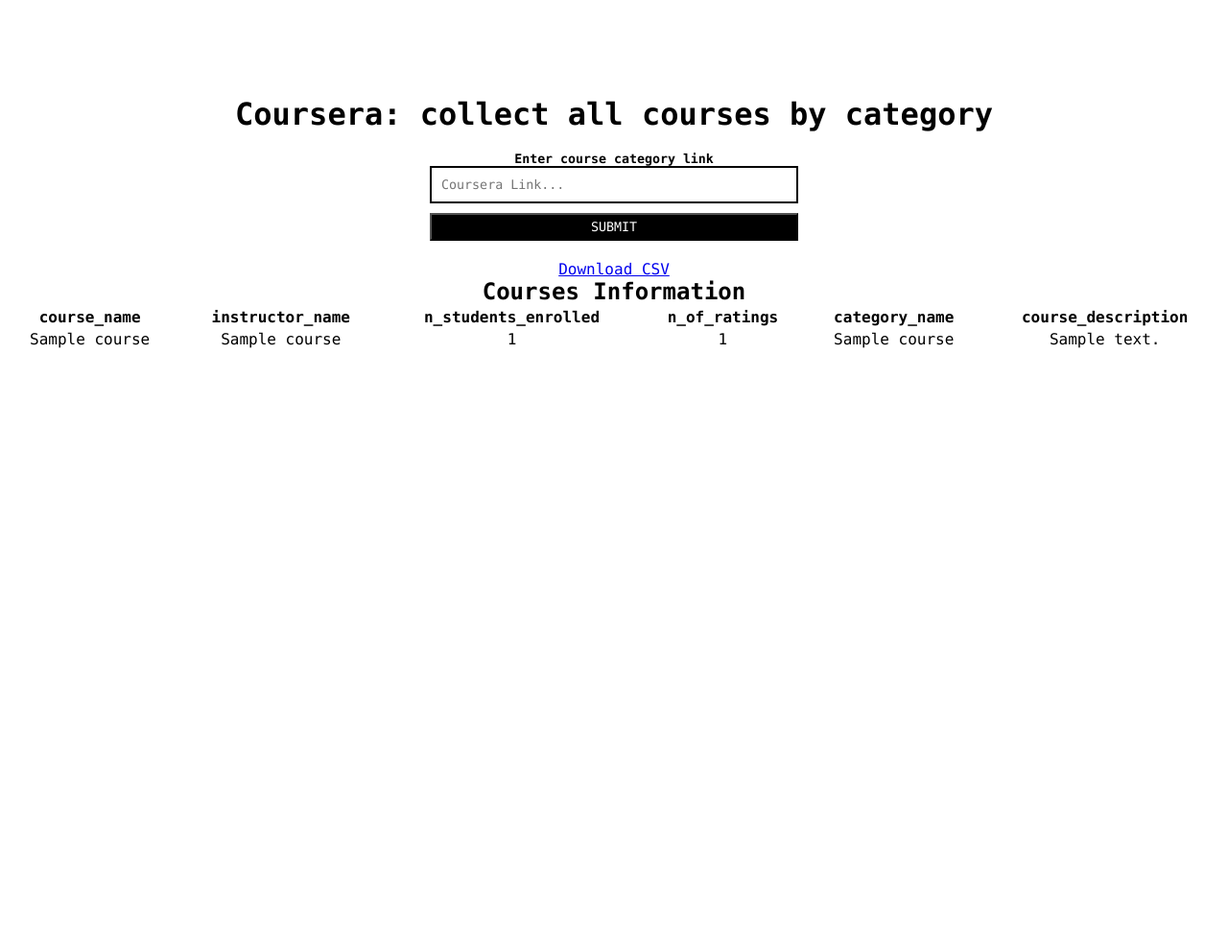
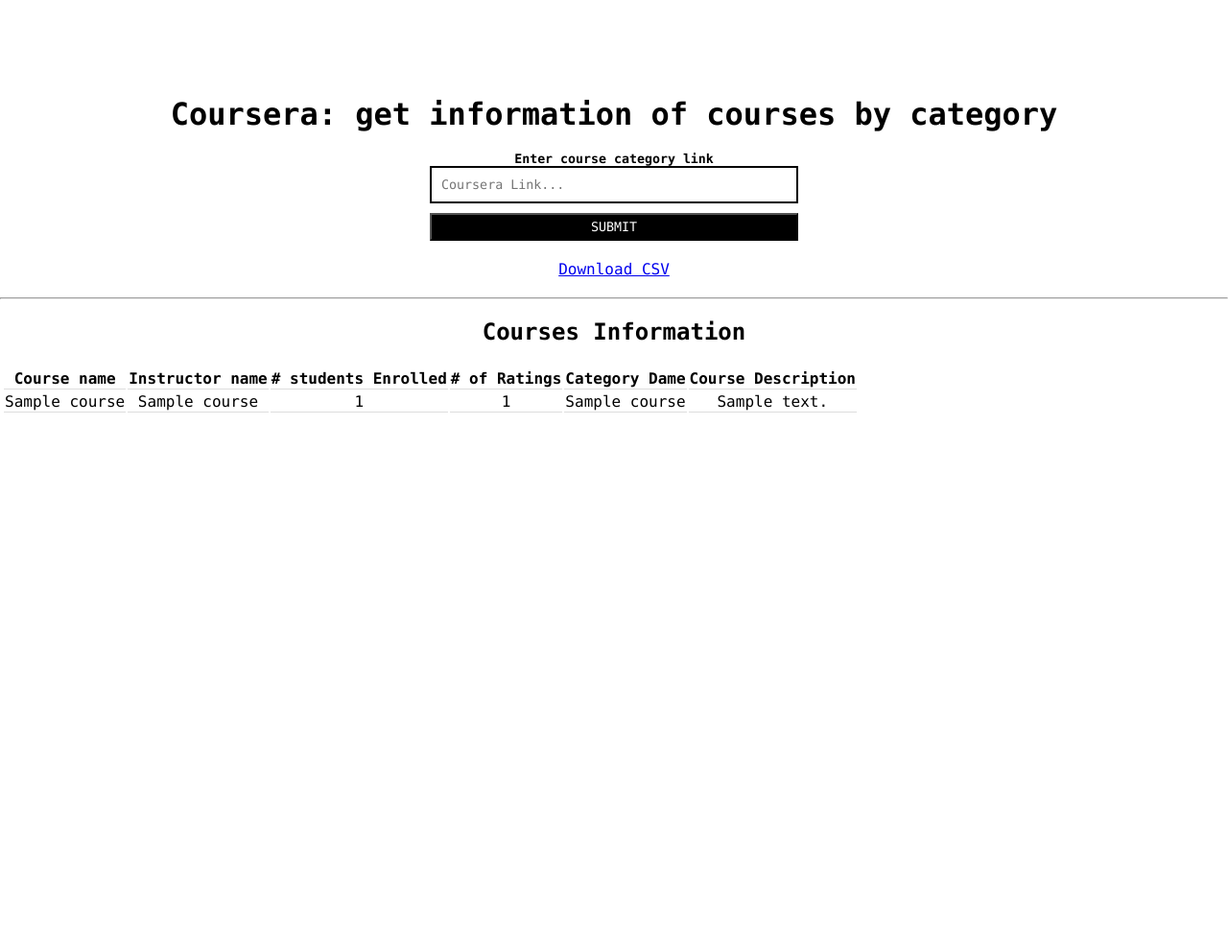
Before and after one commit to Victor-Tilve/Coursera-Scrapper, a Django app: template templates/core/home.html in a window 1280 px wide. Shown: the whole page at 96% size. Before the commit the page ends 363 px from the top, so only its background shows below. Run offline with Django 3.2, Linux system fonts and the light colour scheme; the template is opened without the code that fills it: most values are stand-ins (such as "Sample title", 1, 10 or a date in 2020).

Commit message:
adding some details to the home page

```diff
--- a/templates/core/home.html
+++ b/templates/core/home.html
@@ -25,6 +25,12 @@
         margin-bottom: 20px;
       }
 
+      h2,hr {
+        margin-bottom: 20px;
+        margin-top: 20px;
+
+      }
+
       input[type="text"] {
         width: 30%;
         margin-bottom: 10px;
@@ -42,11 +48,22 @@
       form {
         margin-bottom: 20px;
       }
+
+      thead, tbody { display: block; }
+
+      tbody {
+          height: 600px;       /* Just for the demo          */
+          overflow-y: auto;    /* Trigger vertical scroll    */
+          overflow-x: hidden;  /* Hide the horizontal scroll */
+      }
+      th, td {
+        border-bottom: 1px solid #ddd;
+      }
     </style>
   </head>
   <body>
     <div id="main">
-      <h1>Coursera: collect all courses by category</h1>
+      <h1>Coursera: get information of courses by category</h1>
       <form method="GET">
         {% csrf_token %}
         <div>
@@ -66,16 +83,19 @@
       {% endif %}
       {% if courses %}
       <a href="{% url 'download_csv_file' file_name %}">Download CSV</a>
+
+      <hr>
+      <h2></h2>
       <h2>Courses Information</h2>
-
+      <div>
         <table style="width: 100%">
           <tr>
-          <th>course_name</th>
-          <th>instructor_name</th>
-          <th>n_students_enrolled</th>
-          <th>n_of_ratings</th>
-          <th>category_name</th>
-          <th>course_description</th>
+            <th>Course name</th>
+            <th>Instructor name</th>
+            <th># students Enrolled</th>
+            <th># of Ratings</th>
+            <th>Category Dame</th>
+            <th>Course Description</th>
           </tr>
           {% for course in courses %}
           <tr>
@@ -88,6 +108,7 @@
           </tr>
           {% endfor %}
           {% endif %}
+      </div>
 
     </div>
   </body>
```
Lines whose indentation alone changed are shown as unchanged.
